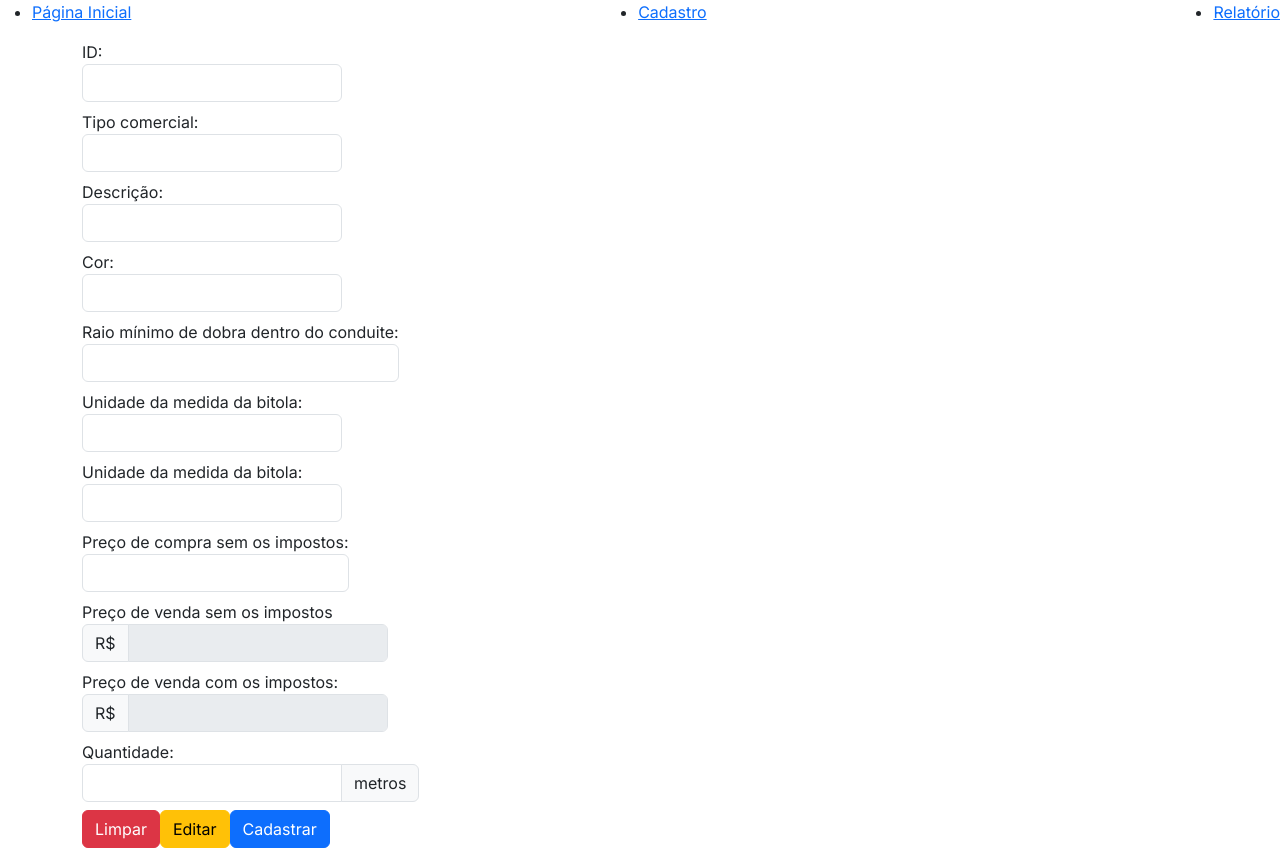
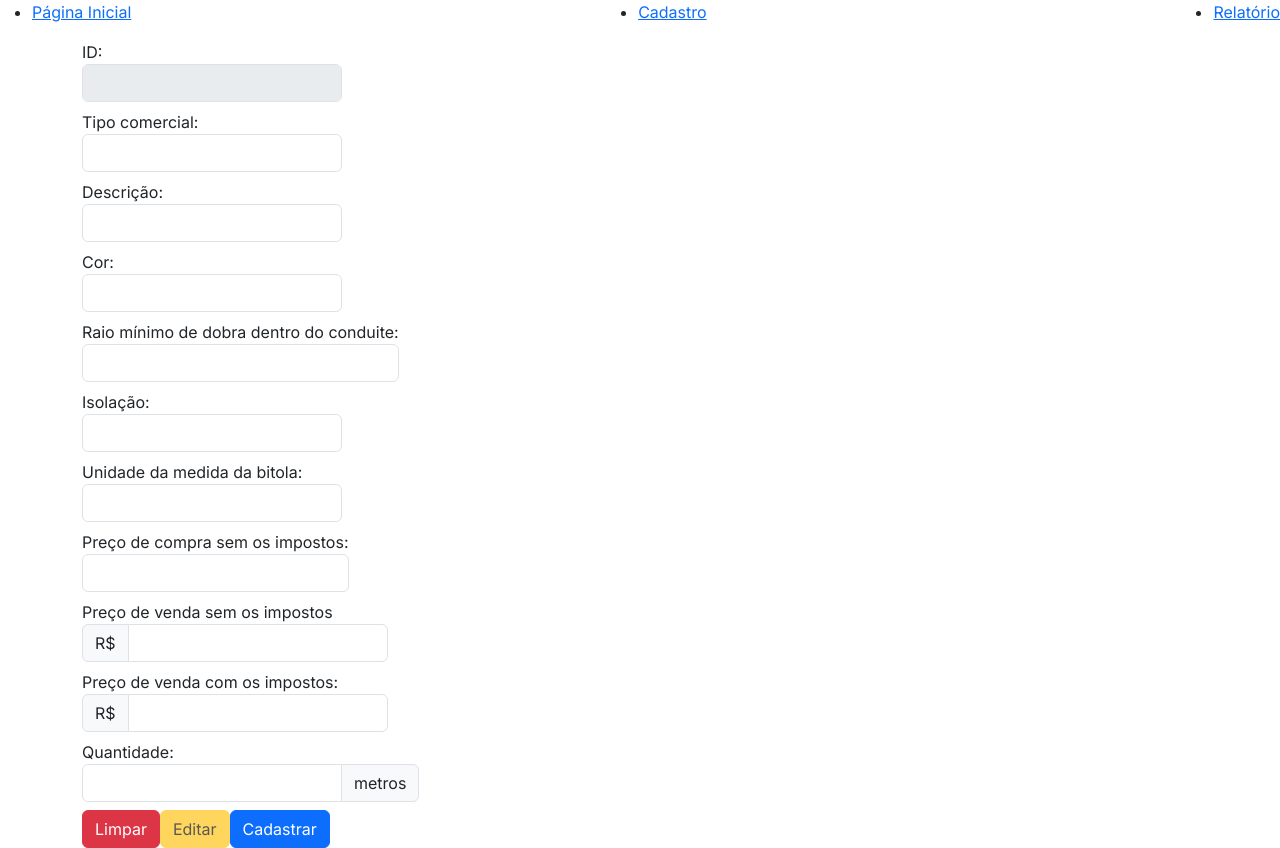
Before and after one commit to AngelsProgram/univesp-pi-cabos, a Next.js app: page /cadastro in a window 1280 px wide. Built offline with nearby package versions, Linux system fonts and the light colour scheme.

Commit message:
feat: Cadastro e relatorio usando banco de dados

```diff
--- a/src/app/cadastro/action.tsx
+++ b/src/app/cadastro/action.tsx
@@ -1,6 +1,9 @@
 "use server";
-// import { PrismaClient } from "@prisma/client";
-// const prisma = new PrismaClient();
+import { PrismaClient } from "@prisma/client";
+import type { Produto } from "@prisma/client";
+import type { SubmitHandler } from "react-hook-form";
+
+const prisma = new PrismaClient();
 
 export async function insertItem(formData: FormData) {
   const obj = {
@@ -10,3 +13,14 @@ export async function insertItem(formData: FormData) {
   };
   // prisma.produto.create({ data: {} });
 }
+
+export const insertProduto: SubmitHandler<Produto> = async function (
+  data
+): Promise<Produto | undefined> {
+  try {
+    const produto = await prisma.produto.create({ data });
+    return produto;
+  } catch (error) {
+    return undefined;
+  }
+};
--- a/src/app/cadastro/page.tsx
+++ b/src/app/cadastro/page.tsx
@@ -7,17 +7,17 @@ import Button from "react-bootstrap/Button";
 
 import { useForm, SubmitHandler } from "react-hook-form";
 
-import { PrismaClient } from "@prisma/client";
-import { Produto } from "@prisma/client";
-import { insertItem } from "./action";
-
-const prisma = new PrismaClient();
+import type { Produto } from "@prisma/client";
+import { insertProduto } from "./action";
 
 export default function Page() {
-  const { register, handleSubmit } = useForm<Produto>();
+  const { register, handleSubmit, reset, setValue } = useForm<Produto>();
 
   const onSubmit: SubmitHandler<Produto> = async function (data) {
-    const produto = await prisma.produto.create({ data });
+    insertProduto(data).then((value) => {
+      if (!value) console.error("Erro with database");
+      reset();
+    });
   };
 
   return (
@@ -25,7 +25,13 @@ export default function Page() {
       <Form onSubmit={handleSubmit(onSubmit)}>
         <Form.Group>
           <Form.Label>
-            ID: <Form.Control type="number" {...register("id")} min={0} />
+            ID:{" "}
+            <Form.Control
+              type="number"
+              {...register("id", { valueAsNumber: true })}
+              min={0}
+              disabled
+            />
           </Form.Label>
         </Form.Group>
         <Form.Group>
@@ -46,19 +52,31 @@ export default function Page() {
         <Form.Group>
           <Form.Label>
             Raio mínimo de dobra dentro do conduite:{" "}
-            <Form.Control type="number" step="any" {...register("raio")} />
+            <Form.Control
+              type="number"
+              step="any"
+              {...register("raio", { valueAsNumber: true })}
+            />
+          </Form.Label>
+        </Form.Group>
+        <Form.Group>
+          <Form.Label>
+            Isolação:{" "}
+            <Form.Control
+              type="number"
+              step="any"
+              {...register("isolacao", { valueAsNumber: true })}
+            />
           </Form.Label>
         </Form.Group>
         <Form.Group>
           <Form.Label>
             Unidade da medida da bitola:{" "}
-            <Form.Control type="number" step="any" {...register("isolacao")} />
-          </Form.Label>
-        </Form.Group>
-        <Form.Group>
-          <Form.Label>
-            Unidade da medida da bitola:{" "}
-            <Form.Control type="number" step="any" {...register("bitola")} />
+            <Form.Control
+              type="number"
+              step="any"
+              {...register("bitola", { valueAsNumber: true })}
+            />
           </Form.Label>
         </Form.Group>
         <Form.Group>
@@ -66,8 +84,16 @@ export default function Page() {
             Preço de compra sem os impostos:{" "}
             <Form.Control
               type="number"
-              step="any"
-              {...register("precoCompra")}
+              step={0.01}
+              {...register("precoCompra", { valueAsNumber: true })}
+              onChange={(event) => {
+                let value: any;
+                value = parseFloat(event.target.value);
+                value /= 0.6;
+                value = value.toFixed(2);
+                value = parseFloat(value);
+                setValue("precoVendaLiquido", value);
+              }}
             />
           </Form.Label>
         </Form.Group>
@@ -78,9 +104,16 @@ export default function Page() {
               <InputGroup.Text>R$</InputGroup.Text>
               <Form.Control
                 type="number"
-                step="any"
-                {...register("precoVendaLiquido")}
-                disabled
+                step={0.01}
+                {...register("precoVendaLiquido", { valueAsNumber: true })}
+                onChange={(event) => {
+                  let value: any;
+                  value = parseFloat(event.target.value);
+                  value /= 0.6;
+                  value = value.toFixed(2);
+                  value = parseFloat(value);
+                  setValue("precoVendaImposto", value);
+                }}
               />
             </InputGroup>
           </Form.Label>
@@ -92,9 +125,8 @@ export default function Page() {
               <InputGroup.Text>R$</InputGroup.Text>
               <Form.Control
                 type="number"
-                step="any"
-                {...register("precoVendaImposto")}
-                disabled
+                step={0.01}
+                {...register("precoVendaImposto", { valueAsNumber: true })}
               />
             </InputGroup>
           </Form.Label>
@@ -103,15 +135,20 @@ export default function Page() {
           <Form.Label>
             Quantidade:
             <InputGroup>
-              <Form.Control type="number" {...register("quantidade")} />{" "}
+              <Form.Control
+                type="number"
+                {...register("quantidade", { valueAsNumber: true })}
+              />{" "}
               <InputGroup.Text>metros</InputGroup.Text>
             </InputGroup>
           </Form.Label>
         </Form.Group>
-        <Button variant="danger" type="reset">
+        <Button variant="danger" onClick={() => reset()}>
           Limpar
         </Button>
-        <Button variant="warning">Editar</Button>
+        <Button variant="warning" disabled>
+          Editar
+        </Button>
         <Button variant="primary" type="submit">
           Cadastrar
         </Button>
```
Also changed, not shown: src/app/relatorio/getData.tsx (added, +9 -0 lines), src/app/relatorio/page.tsx (+6 -8 lines), 1 other file (tests, documents, lock files or other folders).
